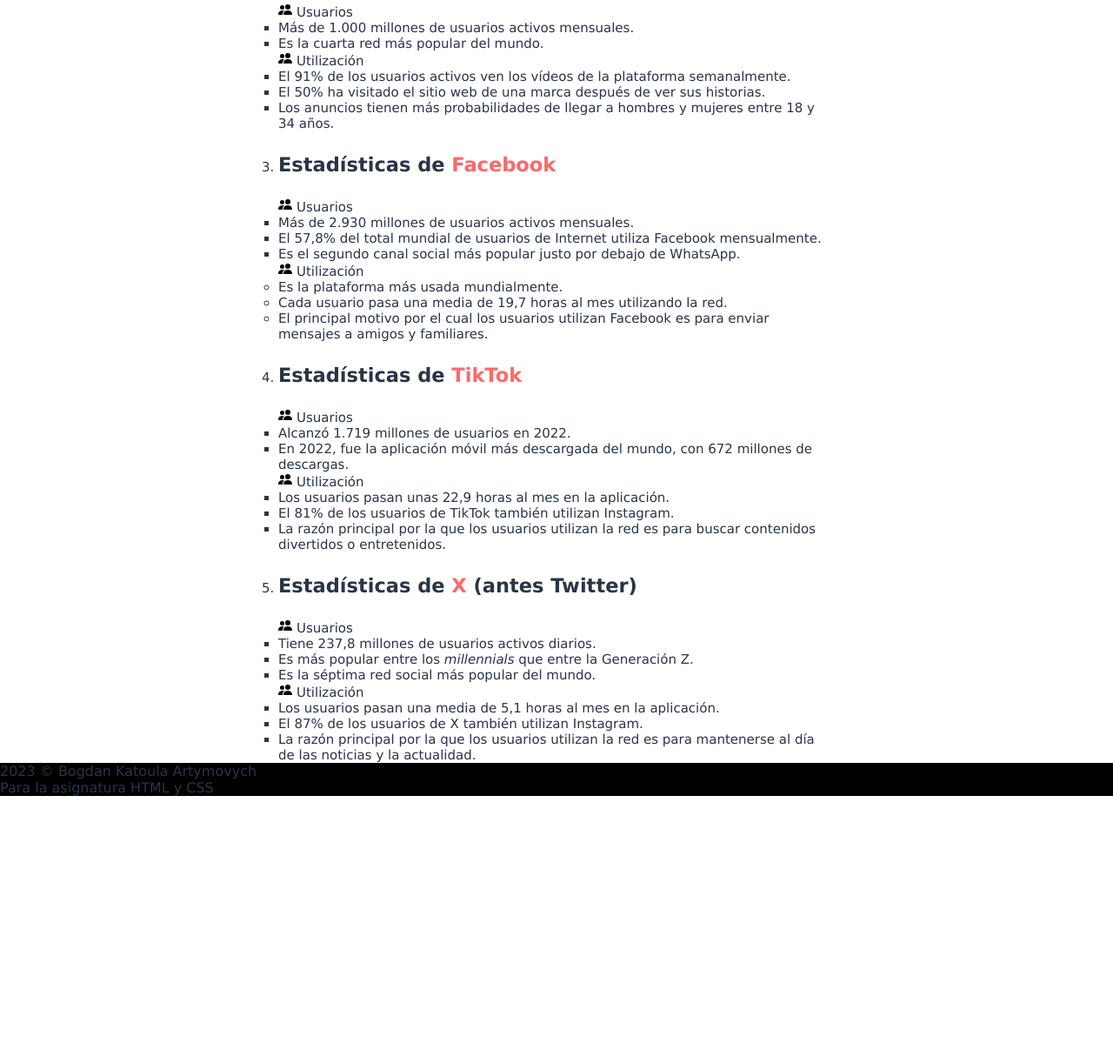
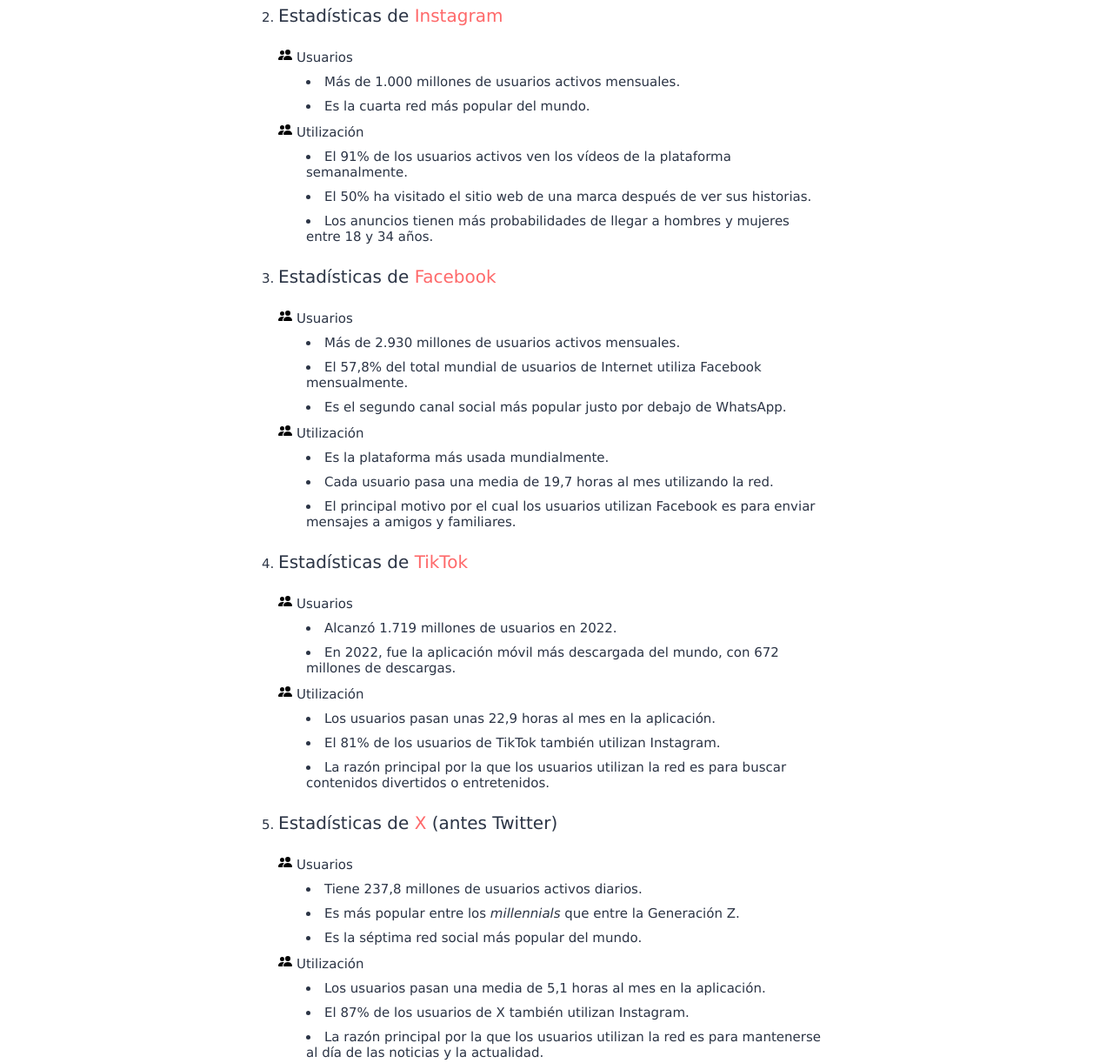
Before and after one commit to bogdankatoula/SocialNetworks, a plain HTML site: page estadisticas.html in a window 1280 px wide. Shown: the part 518-1740 px from the top of the page at 87% size. Before the commit the page ends 1433 px from the top, so only its background shows below. Drawn offline with Linux system fonts and the light colour scheme.

Commit message:
list style

```diff
--- a/css/estilos.css
+++ b/css/estilos.css
@@ -67,10 +67,13 @@
     display: flex;
     text-align: center;
     font-size: 35px;
+    justify-content: center;
   }
   h2{
     margin-top: 25px;
     margin-bottom: 25px;
+    font-weight: 500;
+    font-size: 20px;
   }
   h6{
     display: flex;
@@ -86,6 +89,15 @@
   }
   article p {
     margin-bottom: 20px;
+  }
+  .generalStats{
+    list-style-type: disc;
+  list-style-position: inside;
+  color: rgb(43, 52, 69);
+  }
+  .generalStats li{
+    margin: 10px 10px;
+    margin-left: 5%;
   }
   .users{
     list-style: none;
@@ -110,4 +122,13 @@
   footer{
     color: rgb(255,255,255);
     background-color: rgb(0,0,0);
+    margin-top: 10vh;
+    font-size: 10px;
+    padding: 25px 25px 15px 25px;
   }
+  footer ul {
+    list-style: none;
+  }
+  footer li{
+    padding-bottom: 10px;
+  }
--- a/estadisticas.html
+++ b/estadisticas.html
@@ -45,12 +45,14 @@
         </p>
         <ol>
           <li><h2>Estadísticas generales de redes sociales</h2></li>
-        <ul>
+          <ul class="generalStats">
             <li>
               Más de 4.740 millones de personas de todo el mundo usan las redes
               sociales.
             </li>
-          <li>En 2022, el número de usuarios de las redes aumentó un 4,2%.</li>
+            <li>
+              En 2022, el número de usuarios de las redes aumentó un 4,2%.
+            </li>
             <li>
               Más del 75% de la población mundial mayor de 13 años utiliza las
               redes sociales.
@@ -61,19 +63,19 @@
               Estadísticas de <a href="./redes.html#Instagram">Instagram</a>
             </h2>
             <ul>
-            <li class = "users">
+              <li class="users">
                 <span class="users__user">Usuarios</span>
-              <ul>
+                <ul class="generalStats">
                   <li>Más de 1.000 millones de usuarios activos mensuales.</li>
                   <li>Es la cuarta red más popular del mundo.</li>
                 </ul>
               </li>
-            <li class = "uses">
+              <li class="uses">
                 <span class="users__user">Utilización</span>
-              <ul>
+                <ul class="generalStats">
                   <li>
-                  El 91% de los usuarios activos ven los vídeos de la plataforma
-                  semanalmente.
+                    El 91% de los usuarios activos ven los vídeos de la
+                    plataforma semanalmente.
                   </li>
                   <li>
                     El 50% ha visitado el sitio web de una marca después de ver
@@ -88,11 +90,13 @@
             </ul>
           </li>
           <li>
-          <h2>Estadísticas de <a href="./redes.html#Facebook">Facebook</a></h2>
+            <h2>
+              Estadísticas de <a href="./redes.html#Facebook">Facebook</a>
+            </h2>
             <ul>
-            <li class = "users">
+              <li class="users">
                 <span class="users__user">Usuarios</span>
-              <ul>
+                <ul class="generalStats">
                   <li>Más de 2.930 millones de usuarios activos mensuales.</li>
                   <li>
                     El 57,8% del total mundial de usuarios de Internet utiliza
@@ -104,30 +108,48 @@
                   </li>
                 </ul>
               </li>
-            <li class = "uses">
+              <li class="uses">
                 <span class="users__user">Utilización</span>
+                <ul class="generalStats">
                   <li>Es la plataforma más usada mundialmente.</li>
-              <li>Cada usuario pasa una media de 19,7 horas al mes utilizando la red.</li>
-              <li>El principal motivo por el cual los usuarios utilizan Facebook es para enviar mensajes a amigos y familiares.</li>
+                  <li>
+                    Cada usuario pasa una media de 19,7 horas al mes utilizando
+                    la red.
+                  </li>
+                  <li>
+                    El principal motivo por el cual los usuarios utilizan
+                    Facebook es para enviar mensajes a amigos y familiares.
+                  </li>
+                </ul>
               </li>
             </ul>
           </li>
           <li>
             <h2>Estadísticas de <a href="./redes.html#TikTok">TikTok</a></h2>
             <ul>
-            <li class = "users">
+              <li class="users">
                 <span class="users__user">Usuarios</span>
-              <ul>
+                <ul class="generalStats">
                   <li>Alcanzó 1.719 millones de usuarios en 2022.</li>
-                <li>En 2022, fue la aplicación móvil más descargada del mundo, con 672 millones de descargas.</li>
+                  <li>
+                    En 2022, fue la aplicación móvil más descargada del mundo,
+                    con 672 millones de descargas.
+                  </li>
                 </ul>
               </li>
-            <li class = "uses">
+              <li class="uses">
                 <span class="users__user">Utilización</span>
-              <ul>
-                <li>Los usuarios pasan unas 22,9 horas al mes en la aplicación.</li>
-                <li>El 81% de los usuarios de TikTok también utilizan Instagram.</li>
-                <li>La razón principal por la que los usuarios utilizan la red es para buscar contenidos divertidos o entretenidos.</li>
+                <ul class="generalStats">
+                  <li>
+                    Los usuarios pasan unas 22,9 horas al mes en la aplicación.
+                  </li>
+                  <li>
+                    El 81% de los usuarios de TikTok también utilizan Instagram.
+                  </li>
+                  <li>
+                    La razón principal por la que los usuarios utilizan la red
+                    es para buscar contenidos divertidos o entretenidos.
+                  </li>
                 </ul>
               </li>
             </ul>
@@ -137,20 +159,31 @@
               Estadísticas de <a href="./redes.html#X">X</a> (antes Twitter)
             </h2>
             <ul>
-            <li class = "users">
+              <li class="users">
                 <span class="users__user">Usuarios</span>
-              <ul>
+                <ul class="generalStats">
                   <li>Tiene 237,8 millones de usuarios activos diarios.</li>
-                <li>Es más popular entre los <em> millennials </em> que entre la Generación Z.</li>
+                  <li>
+                    Es más popular entre los <em> millennials </em> que entre la
+                    Generación Z.
+                  </li>
                   <li>Es la séptima red social más popular del mundo.</li>
                 </ul>
               </li>
-            <li class = "uses">
+              <li class="uses">
                 <span class="users__user">Utilización</span>
-              <ul>
-                <li>Los usuarios pasan una media de 5,1 horas al mes en la aplicación.</li>
-                <li>El 87% de los usuarios de X también utilizan Instagram.</li>
-                <li>La razón principal por la que los usuarios utilizan la red es para mantenerse al día de las noticias y la actualidad.</li>
+                <ul class="generalStats">
+                  <li>
+                    Los usuarios pasan una media de 5,1 horas al mes en la
+                    aplicación.
+                  </li>
+                  <li>
+                    El 87% de los usuarios de X también utilizan Instagram.
+                  </li>
+                  <li>
+                    La razón principal por la que los usuarios utilizan la red
+                    es para mantenerse al día de las noticias y la actualidad.
+                  </li>
                 </ul>
               </li>
             </ul>
```
Also changed, not shown: index.html (+17 -9 lines). Lines whose indentation alone changed are shown as unchanged.
